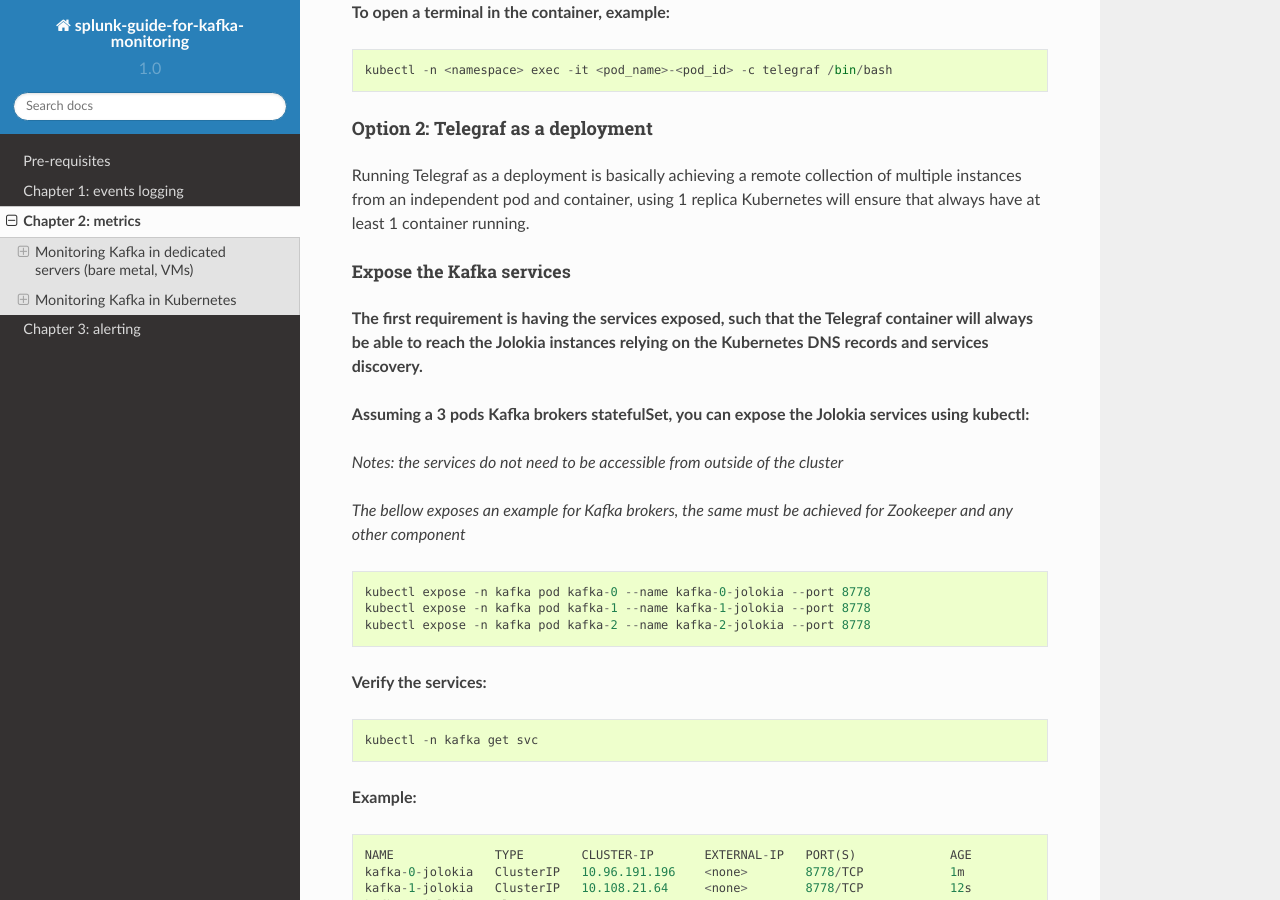
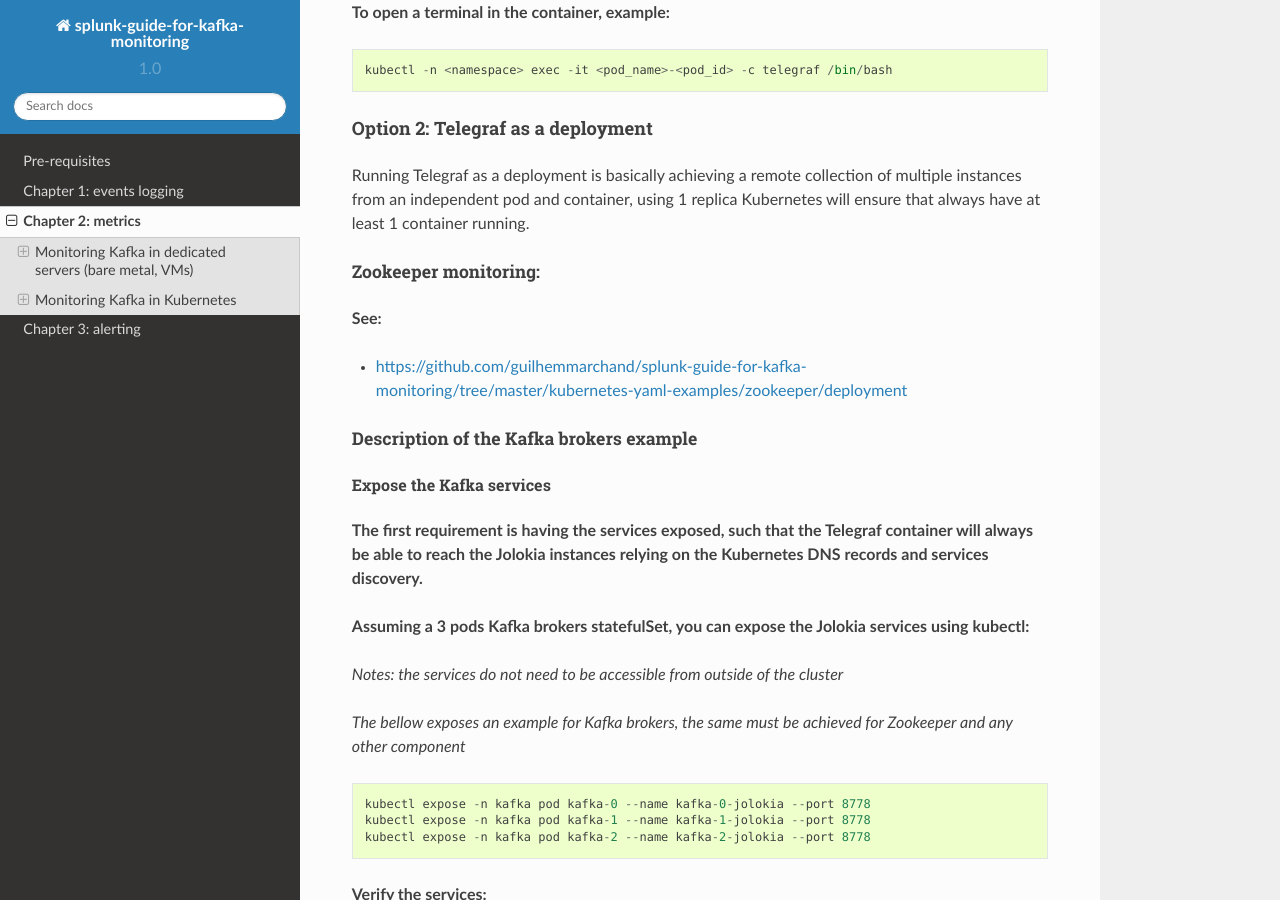
Before and after one commit to guilhemmarchand/splunk-guide-for-kafka-monitoring, a Sphinx documentation site: the page built from docs/chapter2_metrics.rst, in a window 1280 px wide and 900 px high, scrolled down 14981 px. Built offline with Sphinx 7.4.7 and the Read the Docs theme 2.0.0, drawn with Linux system fonts in a browser that asks for light colours.

Commit message:
Work in progress

```diff
--- a/docs/chapter2_metrics.rst
+++ b/docs/chapter2_metrics.rst
@@ -775,8 +775,18 @@ Option 2: Telegraf as a deployment
 
 Running Telegraf as a deployment is basically achieving a remote collection of multiple instances from an independent pod and container, using 1 replica Kubernetes will ensure that always have at least 1 container running.
 
+Zookeeper monitoring:
+^^^^^^^^^^^^^^^^^^^^^
+
+**See:**
+
+- https://github.com/guilhemmarchand/splunk-guide-for-kafka-monitoring/tree/master/kubernetes-yaml-examples/zookeeper/deployment
+
+Description of the Kafka brokers example
+^^^^^^^^^^^^^^^^^^^^^^^^^^^^^^^^^^^^^^^^
+
 Expose the Kafka services
-^^^^^^^^^^^^^^^^^^^^^^^^^
+"""""""""""""""""""""""""
 
 **The first requirement is having the services exposed, such that the Telegraf container will always be able to reach the Jolokia instances relying on the Kubernetes DNS records and services discovery.**
 
@@ -814,7 +824,7 @@ Expose the Kafka services
     urls = ["http://kafka-0-svc.kafka.svc.cluster.local:8778/jolokia","http://kafka-1-svc.kafka.svc.cluster.local:8778/jolokia","http://kafka-2-svc.kafka.svc.cluster.local:8778/jolokia"]
 
 Create the Telegraf deployment
-^^^^^^^^^^^^^^^^^^^^^^^^^^^^^^
+""""""""""""""""""""""""""""""
 
 **The following example will create a deployment of 1 replica that monitors all the Kafka brokers:**
 
```
